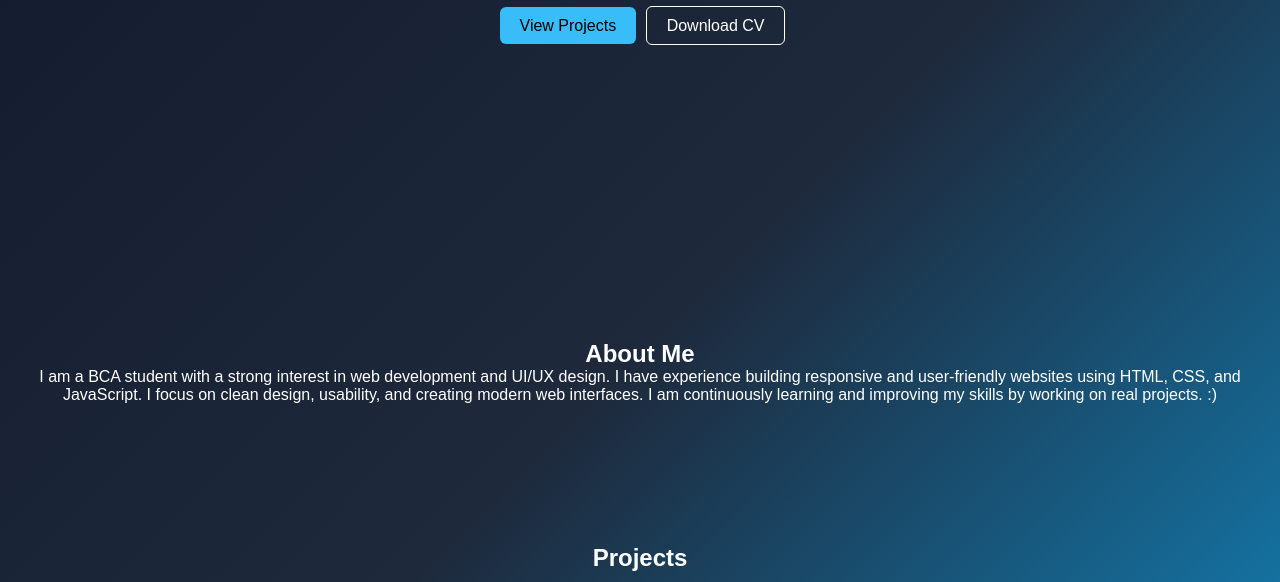
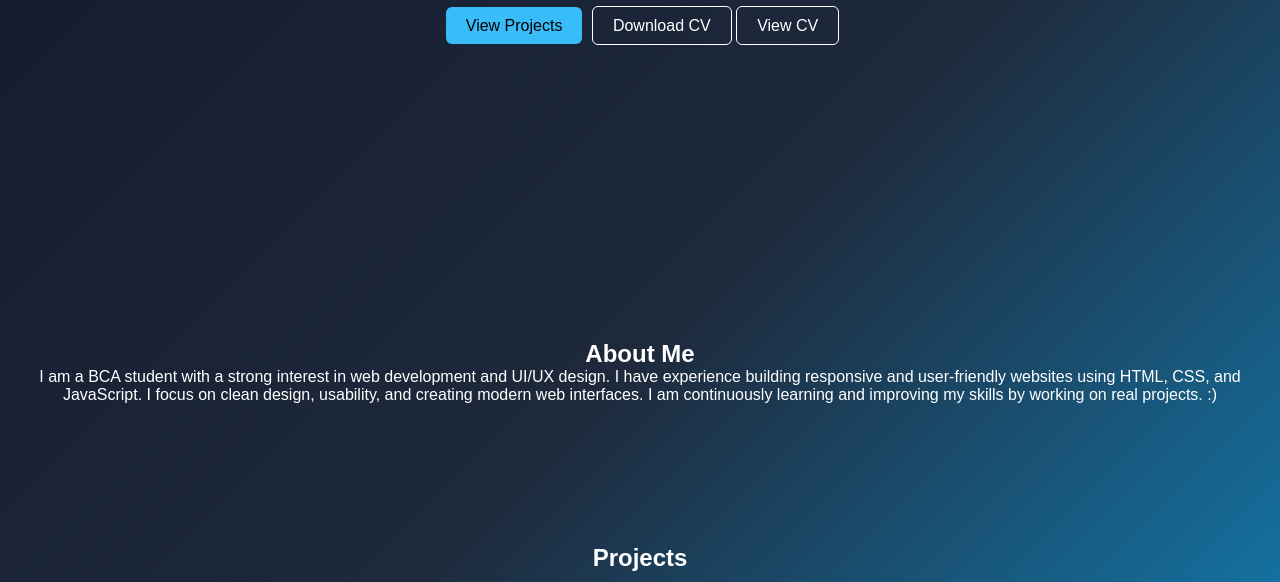
Before and after one commit to pranaypatil7205-web/Portfolio-, a plain HTML site: page index.html in a window 1280 px wide. Shown: the part 518-1100 px from the top of the page. Drawn offline with Linux system fonts and the light colour scheme.

Commit message:
index.html

```diff
--- a/index.html
+++ b/index.html
@@ -34,6 +34,7 @@
   <div class="buttons">
     <a href="#projects" class="btn">View Projects</a>
     <a href="resume.pdf" class="btn2" download>Download CV</a>
+    <a href="resume.pdf" target="_black" class="btn2">View CV</a>
   </div>
 </section>
 
```
